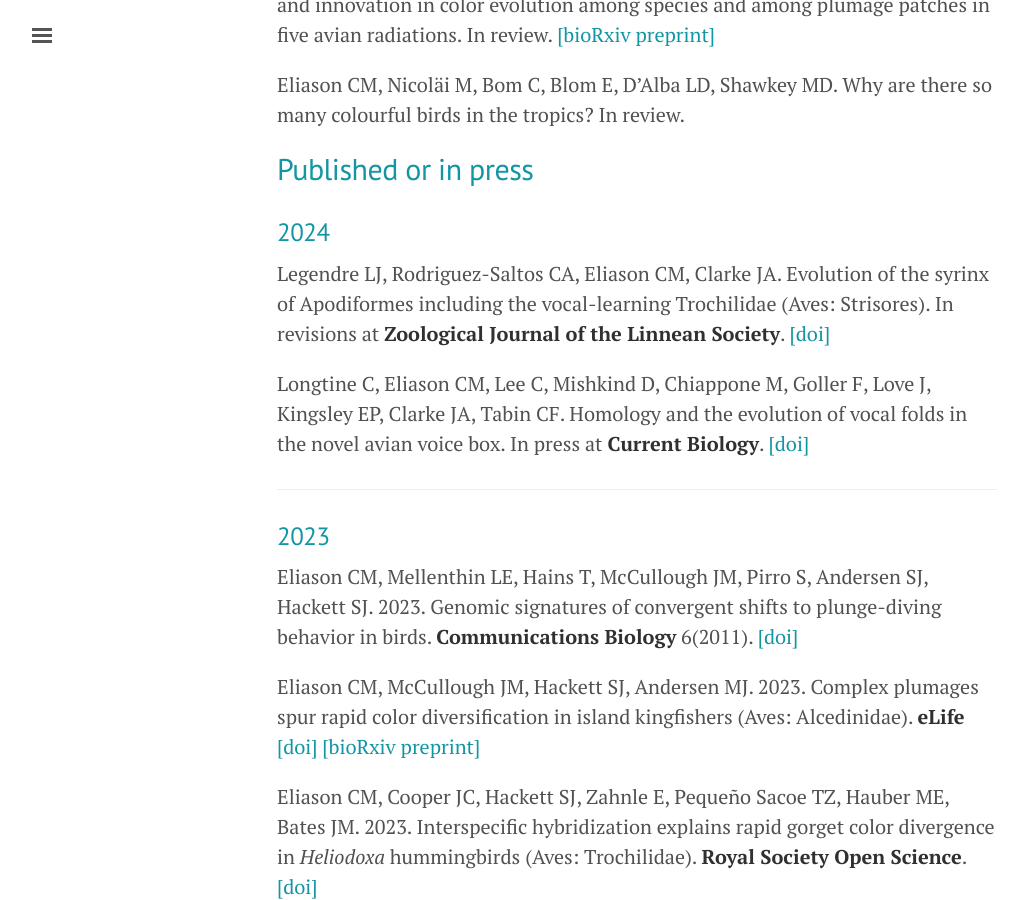
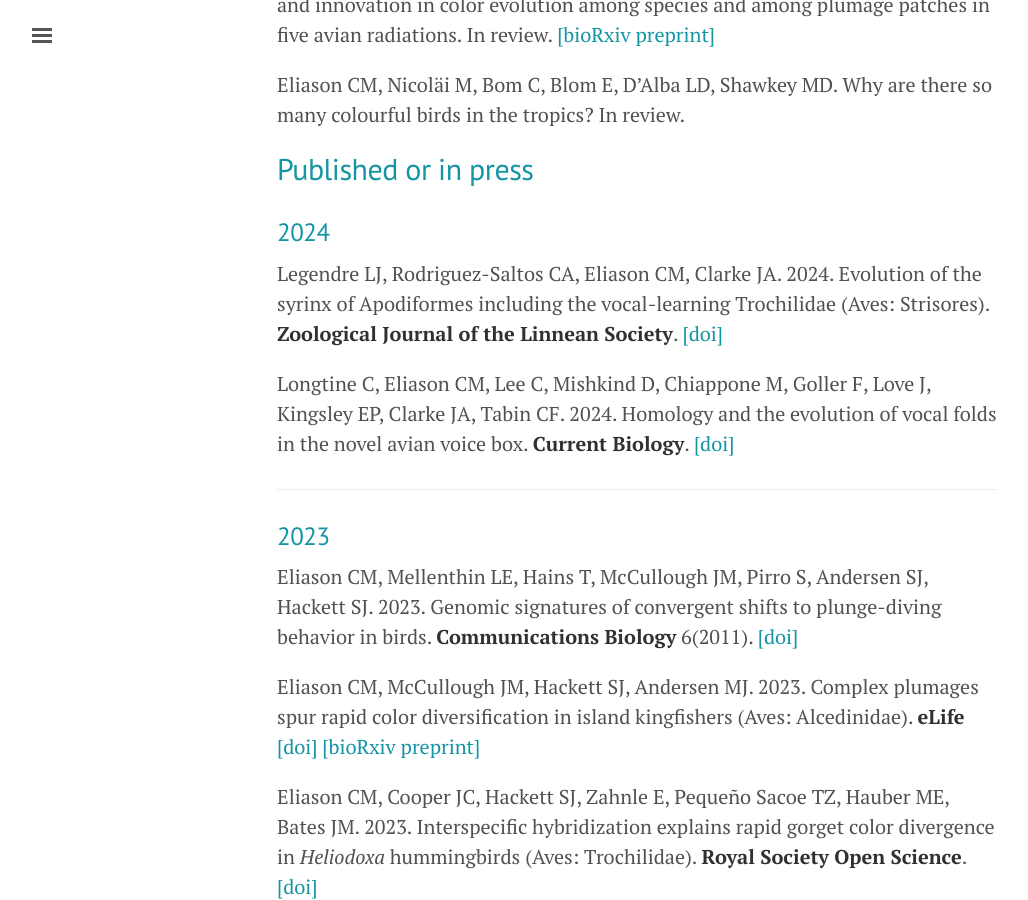
Before and after one commit to celiason/celiason.github.io, a Jekyll site: the page built from 2-publications.md, in a window 1280 px wide and 900 px high, scrolled down 330 px. Shown: the whole window, without its empty margins (3-1031 px from the left). Built offline with Jekyll 4.4.1, drawn with Linux system fonts in a browser that asks for light colours.

Commit message:
Update 2-publications.md

```diff
--- a/2-publications.md
+++ b/2-publications.md
@@ -15,9 +15,9 @@ Eliason CM, Nicoläi M, Bom C, Blom E, D'Alba LD, Shawkey MD. Why are there so m
 
 ### 2024
 
-Legendre LJ, Rodriguez-Saltos CA, Eliason CM, Clarke JA. Evolution of the syrinx of Apodiformes including the vocal-learning Trochilidae (Aves: Strisores). In revisions at __Zoological Journal of the Linnean Society__. [[doi]](https://doi.org/10.1093/zoolinnean/zlae001)
+Legendre LJ, Rodriguez-Saltos CA, Eliason CM, Clarke JA. 2024. Evolution of the syrinx of Apodiformes including the vocal-learning Trochilidae (Aves: Strisores). __Zoological Journal of the Linnean Society__. [[doi]](https://doi.org/10.1093/zoolinnean/zlae001)
 
-Longtine C, Eliason CM, Lee C, Mishkind D, Chiappone M, Goller F, Love J, Kingsley EP, Clarke JA, Tabin CF. Homology and the evolution of vocal folds in the novel avian voice box. In press at __Current Biology__. [[doi]](https://doi.org/10.1016/j.cub.2023.12.013)
+Longtine C, Eliason CM, Lee C, Mishkind D, Chiappone M, Goller F, Love J, Kingsley EP, Clarke JA, Tabin CF. 2024. Homology and the evolution of vocal folds in the novel avian voice box. __Current Biology__. [[doi]](https://doi.org/10.1016/j.cub.2023.12.013)
 
 ---
 
```
